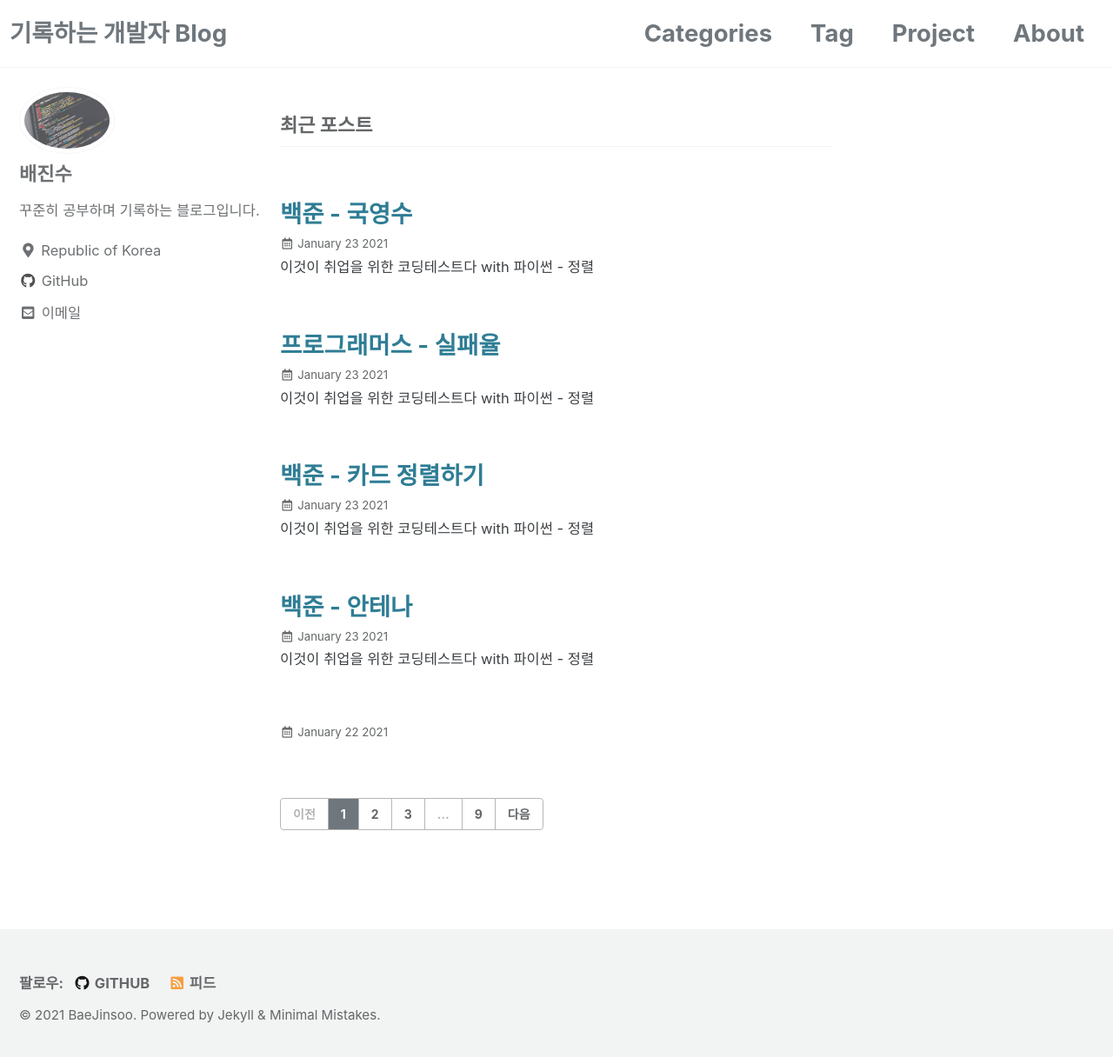
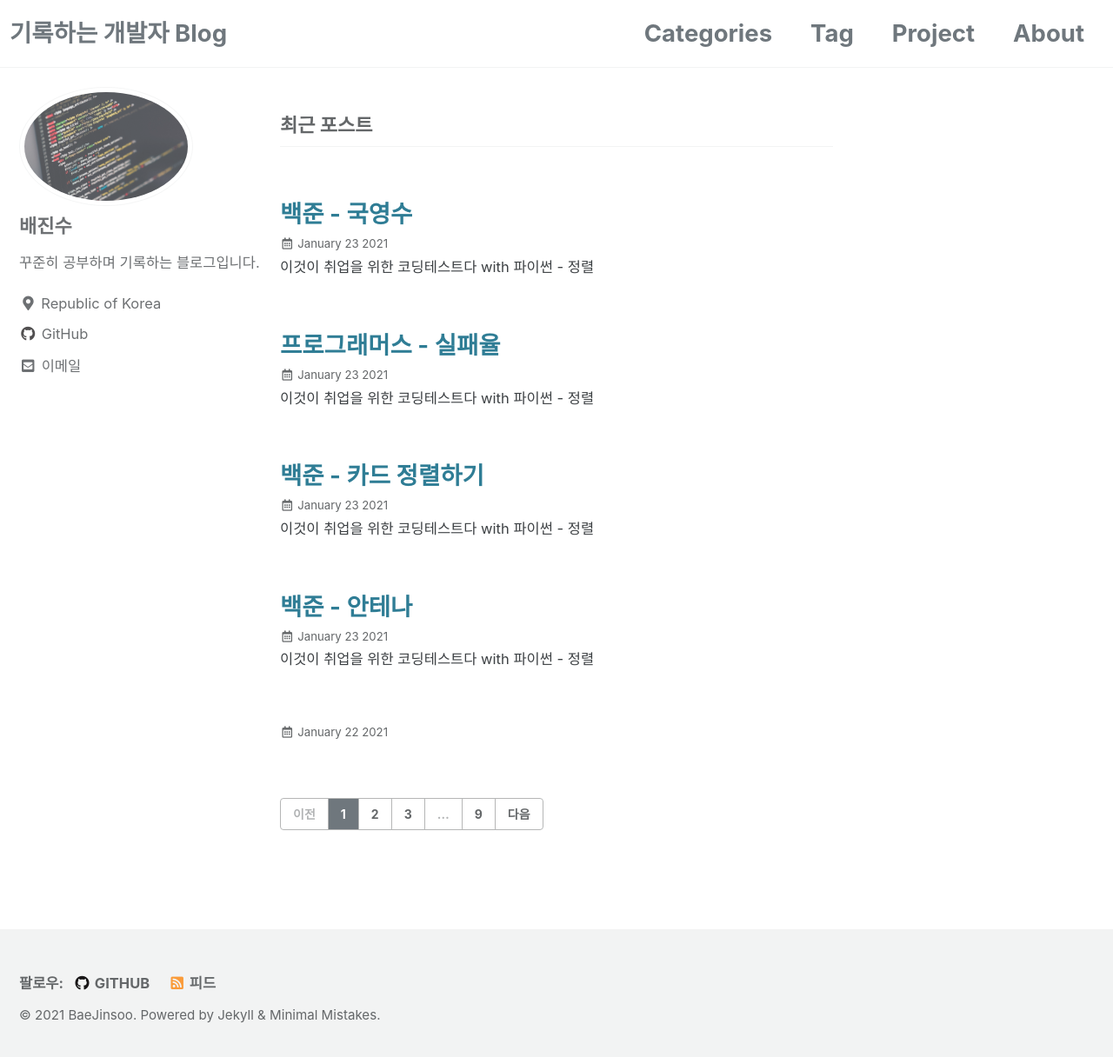
Before and after one commit to baejinsoo/baejinsoo.github.io, a Jekyll site: the page built from index.html, in a window 1280 px wide and 1223 px high. Shown: the top 1216 px of the window at 87% size. Built offline with Jekyll 4.4.1, drawn with Linux system fonts in a browser that asks for light colours; cached includes are drawn as plain includes; the list of posts is cut into pages by our own code.

Commit message:
프로필 이미지 크기 변경

```diff
--- a/_sass/minimal-mistakes/_sidebar.scss
+++ b/_sass/minimal-mistakes/_sidebar.scss
@@ -62,7 +62,7 @@
   }
 
   img {
-    width: 200%;
+    width: 100%;
 
     &.emoji {
       width: 20px;
@@ -127,7 +127,7 @@
   }
 
   img {
-    max-width: 110px;
+    max-width: 200px;
     border-radius: 50%;
 
     @include breakpoint($large) {
```
